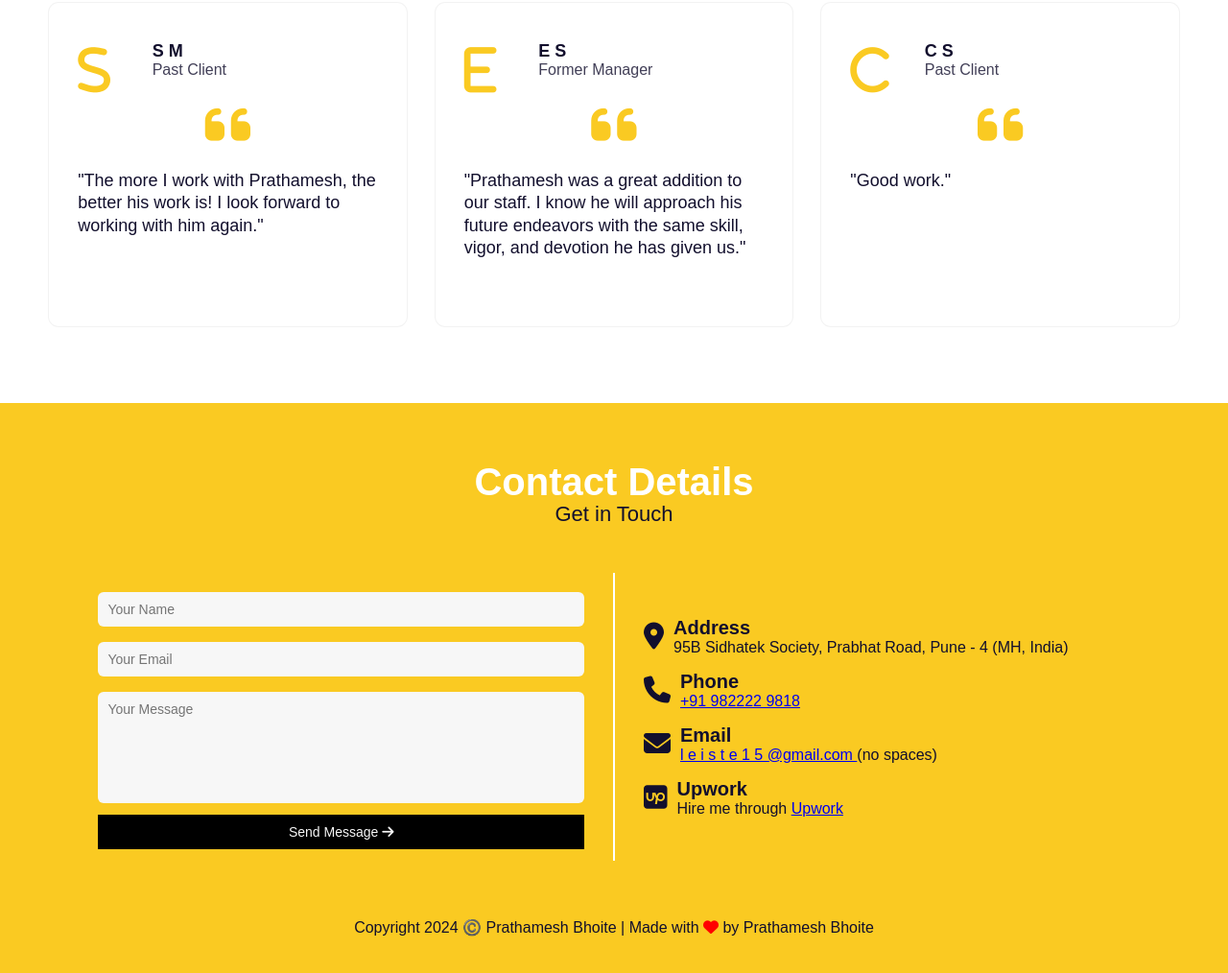
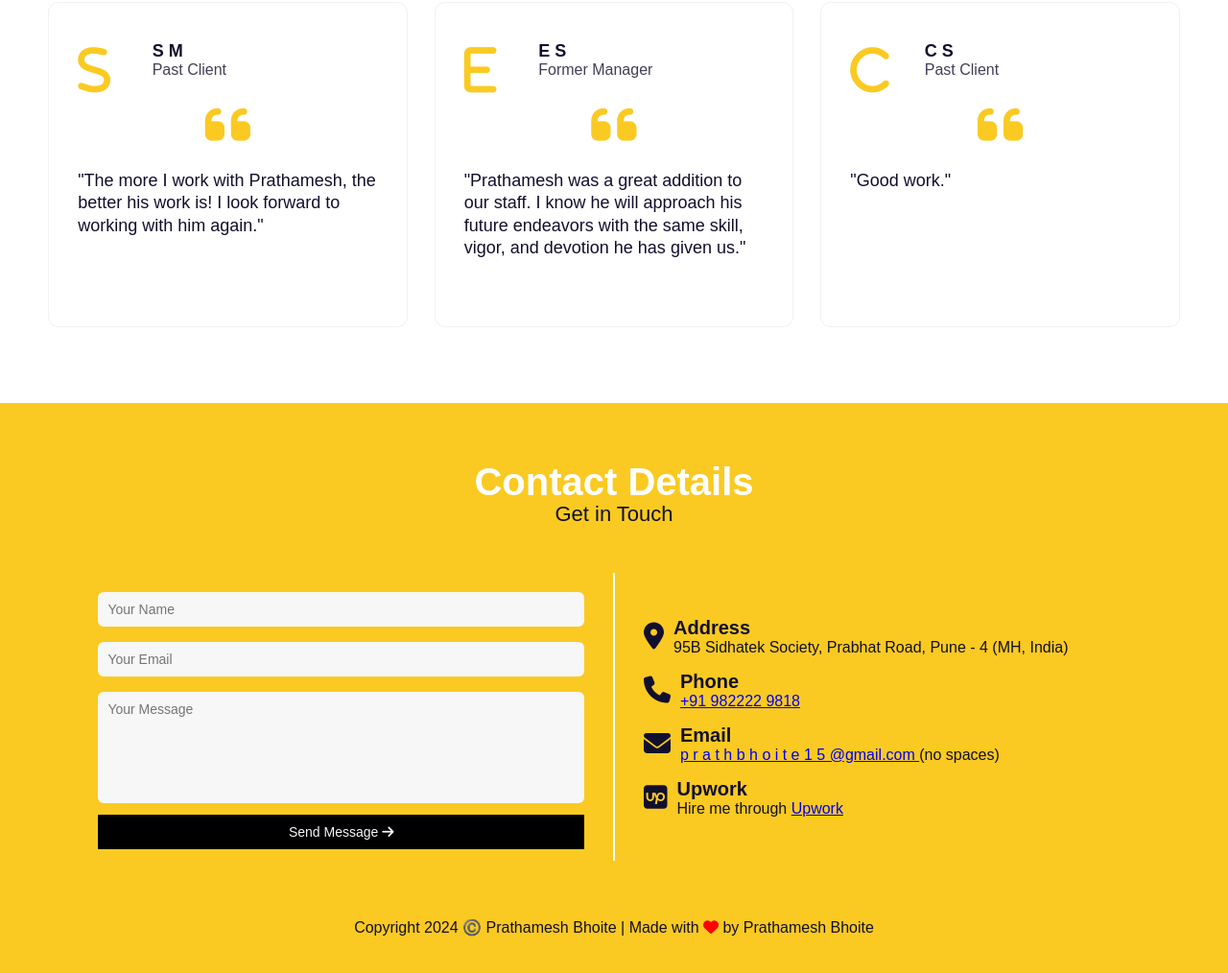
Before and after one commit to EverOnward15/portfolio-public, a plain HTML site: page index.html in a window 1280 px wide. Shown: the part 2881-3895 px from the top of the page at 96% size. Drawn offline with Linux system fonts and the light colour scheme.

Commit message:
Updated email

```diff
--- a/index.html
+++ b/index.html
@@ -338,7 +338,7 @@
               <i class="fa-solid fa-envelope"></i>
               <div class="info">
                 <h2 class="title">Email</h2>
-                <p><a href="mailto:leiste15@gmail.com">l e i s t e 1 5 @gmail.com </a> (no spaces)</p>
+                <p><a href="mailto:leiste15@gmail.com">p r a t h b h o i t e 1 5 @gmail.com </a> (no spaces)</p>
               </div>
             </div>
             <div class="col website">
```
